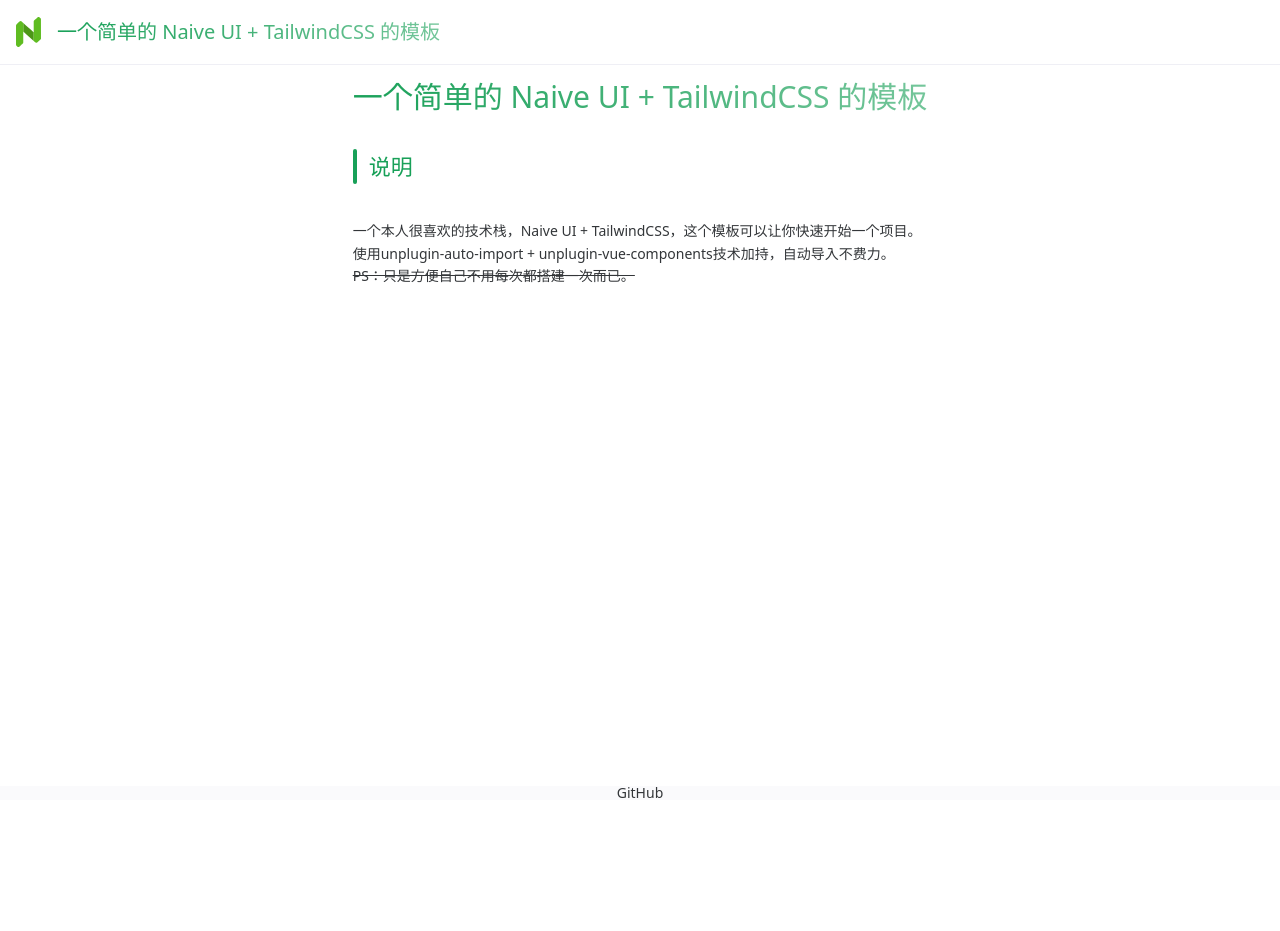
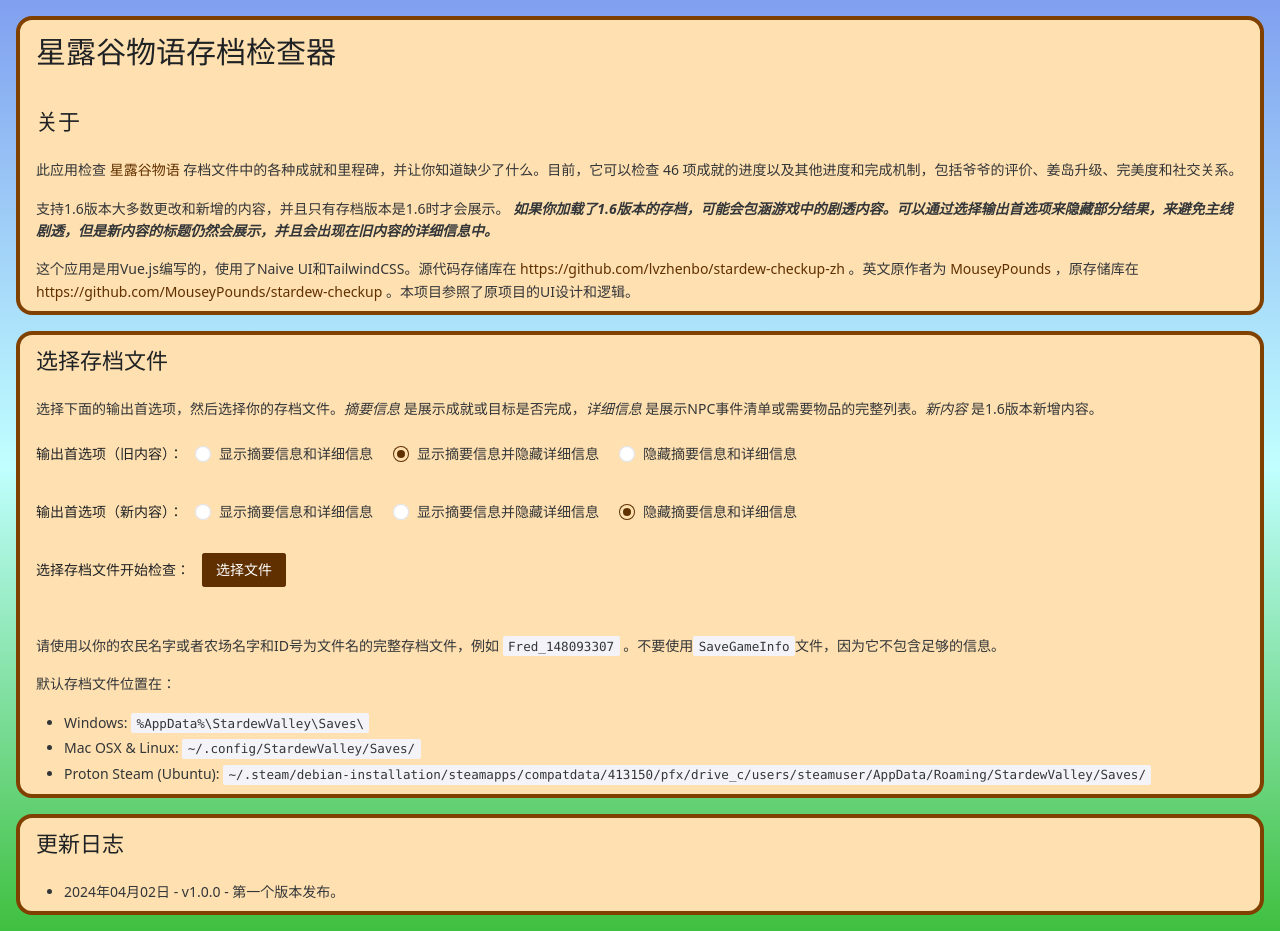
Before and after one commit to lvzhenbo/stardew-checkup-zh, a Vue app: page / in a window 1280 px wide. Before the commit the page ends 800 px from the top, so only its background shows below. Built offline with nearby package versions, Linux system fonts and the light colour scheme.

Commit message:
UI部分完成

```diff
--- a/src/App.vue
+++ b/src/App.vue
@@ -1,19 +1,114 @@
 <script setup lang="ts">
-  import { zhCN, dateZhCN, useOsTheme, darkTheme, lightTheme } from 'naive-ui';
-
-  const osThemeRef = useOsTheme();
-  const theme = computed(() => {
-    return osThemeRef.value === 'dark' ? darkTheme : lightTheme;
-  });
+  import { zhCN, dateZhCN, type GlobalThemeOverrides } from 'naive-ui';
+  const themeOverrides: GlobalThemeOverrides = {
+    common: {
+      primaryColor: '#603000FF',
+      primaryColorHover: '#d08000FF',
+      primaryColorPressed: '#804000FF',
+      primaryColorSuppl: '#d08000FF',
+    },
+  };
 </script>
 
 <template>
-  <NConfigProvider :locale="zhCN" :date-locale="dateZhCN" :theme="theme">
+  <NConfigProvider :locale="zhCN" :date-locale="dateZhCN" :theme-overrides="themeOverrides">
     <NLoadingBarProvider>
       <NDialogProvider>
         <NMessageProvider>
           <NNotificationProvider>
-            <HelloWorld />
+            <NLayout
+              content-class="min-h-screen bg-fixed bg-[#80a0f0] bg-gradient-to-b from-[#80a0f0] via-[#c0ffff] to-[#40c040]"
+            >
+              <NLayoutContent class="!bg-transparent">
+                <div class="panel">
+                  <NH1> 星露谷物语存档检查器 </NH1>
+                  <NH2> 关于 </NH2>
+                  <NP>
+                    此应用检查
+                    <UrlButton text="星露谷物语" url="https://www.stardewvalley.net/" />
+                    存档文件中的各种成就和里程碑，并让你知道缺少了什么。目前，它可以检查 46
+                    项成就的进度以及其他进度和完成机制，包括爷爷的评价、姜岛升级、完美度和社交关系。
+                  </NP>
+                  <NP>
+                    支持1.6版本大多数更改和新增的内容，并且只有存档版本是1.6时才会展示。
+                    <NText italic class="font-semibold">
+                      如果你加载了1.6版本的存档，可能会包涵游戏中的剧透内容。可以通过选择输出首选项来隐藏部分结果，来避免主线剧透，但是新内容的标题仍然会展示，并且会出现在旧内容的详细信息中。
+                    </NText>
+                  </NP>
+                  <NP>
+                    这个应用是用Vue.js编写的，使用了Naive UI和TailwindCSS。源代码存储库在
+                    <UrlButton
+                      text="https://github.com/lvzhenbo/stardew-checkup-zh"
+                      url="https://github.com/lvzhenbo/stardew-checkup-zh"
+                    />
+                    。英文原作者为
+                    <UrlButton text="MouseyPounds" url="https://github.com/MouseyPounds" />
+                    ，原存储库在
+                    <UrlButton
+                      text="https://github.com/MouseyPounds/stardew-checkup"
+                      url="https://github.com/MouseyPounds/stardew-checkup"
+                    />
+                    。本项目参照了原项目的UI设计和逻辑。
+                  </NP>
+                </div>
+                <div class="panel">
+                  <NH2> 选择存档文件 </NH2>
+                  <NP>
+                    选择下面的输出首选项，然后选择你的存档文件。<NText italic>摘要信息</NText>
+                    是展示成就或目标是否完成，<NText italic>详细信息</NText>
+                    是展示NPC事件清单或需要物品的完整列表。<NText italic>新内容</NText>
+                    是1.6版本新增内容。
+                  </NP>
+                  <NForm label-placement="left">
+                    <NFormItem label="输出首选项（旧内容）：">
+                      <NRadioGroup value="hide_details">
+                        <NSpace>
+                          <NRadio value="show_all"> 显示摘要信息和详细信息 </NRadio>
+                          <NRadio value="hide_details"> 显示摘要信息并隐藏详细信息 </NRadio>
+                          <NRadio value="hide_all"> 隐藏摘要信息和详细信息 </NRadio>
+                        </NSpace>
+                      </NRadioGroup>
+                    </NFormItem>
+                    <NFormItem label="输出首选项（新内容）：">
+                      <NRadioGroup value="hide_all">
+                        <NSpace>
+                          <NRadio value="show_all"> 显示摘要信息和详细信息 </NRadio>
+                          <NRadio value="hide_details"> 显示摘要信息并隐藏详细信息 </NRadio>
+                          <NRadio value="hide_all"> 隐藏摘要信息和详细信息 </NRadio>
+                        </NSpace>
+                      </NRadioGroup>
+                    </NFormItem>
+                    <NFormItem label="选择存档文件开始检查：">
+                      <NUpload drag>
+                        <NButton type="primary"> 选择文件 </NButton>
+                      </NUpload>
+                    </NFormItem>
+                  </NForm>
+                  <NP>
+                    请使用以你的农民名字或者农场名字和ID号为文件名的完整存档文件，例如
+                    <NText code>Fred_148093307</NText>
+                    。不要使用<NText code>SaveGameInfo</NText>文件，因为它不包含足够的信息。
+                  </NP>
+                  <NP> 默认存档文件位置在： </NP>
+                  <NUl class="list-disc">
+                    <NLi>Windows: <NText code>%AppData%\StardewValley\Saves\</NText></NLi>
+                    <NLi>Mac OSX & Linux: <NText code>~/.config/StardewValley/Saves/</NText></NLi>
+                    <NLi>
+                      Proton Steam (Ubuntu):
+                      <NText code>
+                        ~/.steam/debian-installation/steamapps/compatdata/413150/pfx/drive_c/users/steamuser/AppData/Roaming/StardewValley/Saves/
+                      </NText>
+                    </NLi>
+                  </NUl>
+                </div>
+                <div class="panel">
+                  <NH2> 更新日志 </NH2>
+                  <NUl class="list-disc">
+                    <NLi> 2024年04月02日 - v1.0.0 - 第一个版本发布。 </NLi>
+                  </NUl>
+                </div>
+              </NLayoutContent>
+            </NLayout>
           </NNotificationProvider>
         </NMessageProvider>
       </NDialogProvider>
@@ -21,4 +116,8 @@
   </NConfigProvider>
 </template>
 
-<style scoped></style>
+<style scoped>
+  .panel {
+    @apply bg-[#ffe0b0] py-2 px-4 m-4 rounded-2xl border-4 border-[#804000];
+  }
+</style>
--- a/src/components/HelloWorld.vue
+++ /dev/null
@@ -1,47 +0,0 @@
-<template>
-  <NLayout content-style="min-height: 100vh">
-    <NLayoutHeader bordered>
-      <div class="p-4">
-        <div class="flex items-center">
-          <div>
-            <img alt="Naive logo" src="../assets/logo.svg" width="25" height="25" />
-          </div>
-          <div class="ml-4">
-            <NGradientText size="20"> 一个简单的 Naive UI + TailwindCSS 的模板 </NGradientText>
-          </div>
-        </div>
-      </div>
-    </NLayoutHeader>
-    <NLayoutContent content-style="display: flex;justify-content: center;">
-      <div class="flex justify-center flex-col p-2">
-        <NGradientText size="30"> 一个简单的 Naive UI + TailwindCSS 的模板 </NGradientText>
-        <NH2 prefix="bar">
-          <NText type="primary"> 说明 </NText>
-        </NH2>
-        <NP>
-          一个本人很喜欢的技术栈，Naive UI + TailwindCSS，这个模板可以让你快速开始一个项目。
-          <br />
-          使用unplugin-auto-import + unplugin-vue-components技术加持，自动导入不费力。
-          <br />
-          <NText delete> PS：只是方便自己不用每次都搭建一次而已。 </NText>
-        </NP>
-      </div>
-    </NLayoutContent>
-    <NLayoutFooter position="absolute">
-      <div class="flex justify-center">
-        <NButton
-          text
-          tag="a"
-          href="https://github.com/lvzhenbo/naive-tailwind-template"
-          target="_blank"
-        >
-          GitHub
-        </NButton>
-      </div>
-    </NLayoutFooter>
-  </NLayout>
-</template>
-
-<script setup lang="ts"></script>
-
-<style scoped></style>
--- /dev/null
+++ b/src/components/UrlButton.vue
@@ -0,0 +1,18 @@
+<template>
+  <NButton tag="a" type="primary" text :href="url" target="_blank">
+    {{ text }}
+  </NButton>
+</template>
+
+<script setup>
+  defineProps({
+    text: {
+      type: String,
+      required: true,
+    },
+    url: {
+      type: String,
+      required: true,
+    },
+  });
+</script>
```
Also changed, not shown: components.d.ts (+9 -4 lines), 1 other file (tests, documents, lock files or other folders).
